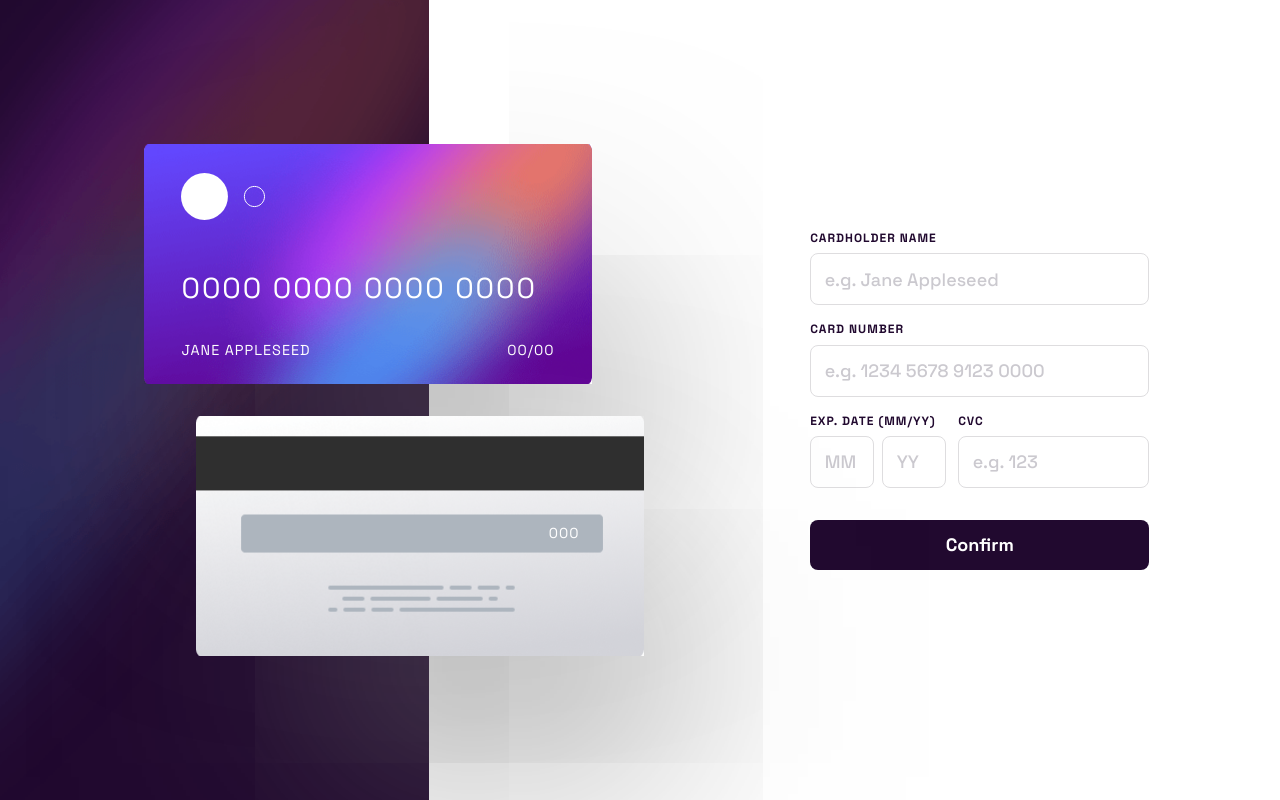
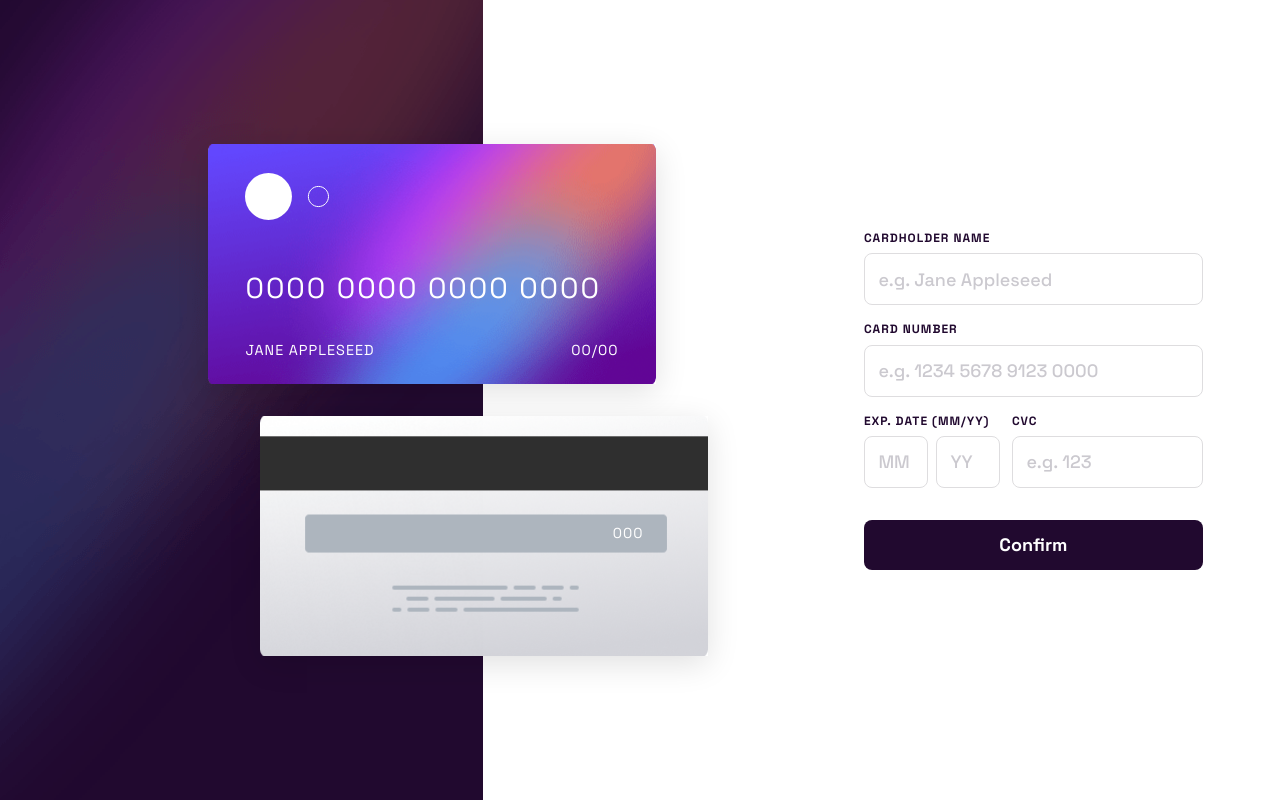
Before and after one commit to Whiskydog/frontendmentor-interactive-card-details-form, a React (Vite) app: page / in a window 1280 px wide. Built offline with nearby package versions, Linux system fonts and the light colour scheme.

Commit message:
Refactor styling

```diff
--- a/src/styles/App.module.css
+++ b/src/styles/App.module.css
@@ -6,5 +6,6 @@
 @media all and (min-width: 1200px) {
   .banner {
     min-height: 100%;
+    width: 483px;
   }
 }
--- a/src/styles/Card.module.css
+++ b/src/styles/Card.module.css
@@ -43,7 +43,7 @@
   composes: cardFace;
   margin-top: -69px;
   padding: 1em 1.3em;
-  box-shadow: 0px 60px 200px -30px #555;
+  box-shadow: 0px 8px 30px rgba(0, 0, 0, 0.12);
   background: center / cover no-repeat url("../assets/images/bg-card-front.png");
 }
 
@@ -65,7 +65,7 @@
     gap: 2rem;
     top: 0;
     bottom: 0;
-    margin: 0 9rem;
+    margin: 0 13rem;
   }
 
   .cardLogo {
@@ -85,11 +85,10 @@
 
   .cardBack {
     order: 1;
-    box-shadow: 64px 128px 400px -48px #666;
+    box-shadow: 0px 8px 30px rgba(0, 0, 0, 0.12);
   }
 
   .cardFront {
     margin-top: 0;
-    box-shadow: 64px 128px 400px -48px #666;
   }
 }
```
